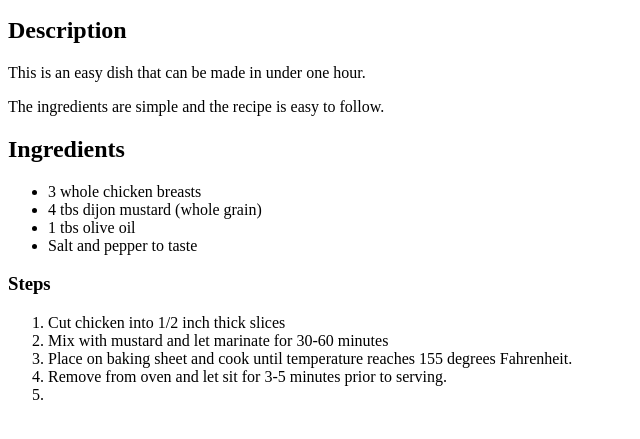
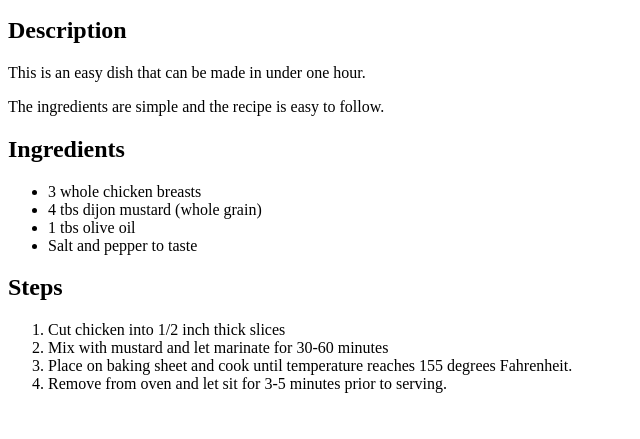
Before and after one commit to RusticTurtle/odin-recipes, a plain HTML site: page mustardbakedchicken.html in a window 1280 px wide. Shown: the part 101-540 px from the top of the page, without its empty margins (0-640 px from the left). Drawn offline with Linux system fonts and the light colour scheme.

Commit message:
finished mbc recipe

```diff
--- a/mustardbakedchicken.html
+++ b/mustardbakedchicken.html
@@ -19,13 +19,12 @@
         <li>1 tbs olive oil</li>
         <li>Salt and pepper to taste</li>
         </ul>
-    <h3>Steps</h3>
+    <h2>Steps</h2>
         <ol>
         <li>Cut chicken into 1/2 inch thick slices</li>
         <li>Mix with mustard and let marinate for 30-60 minutes</li>
         <li>Place on baking sheet and cook until temperature reaches 155 degrees Fahrenheit.</li>
         <li>Remove from oven and let sit for 3-5 minutes prior to serving.</li>
-        <li></li>
         </ol>
     </html>
 </body>
```
